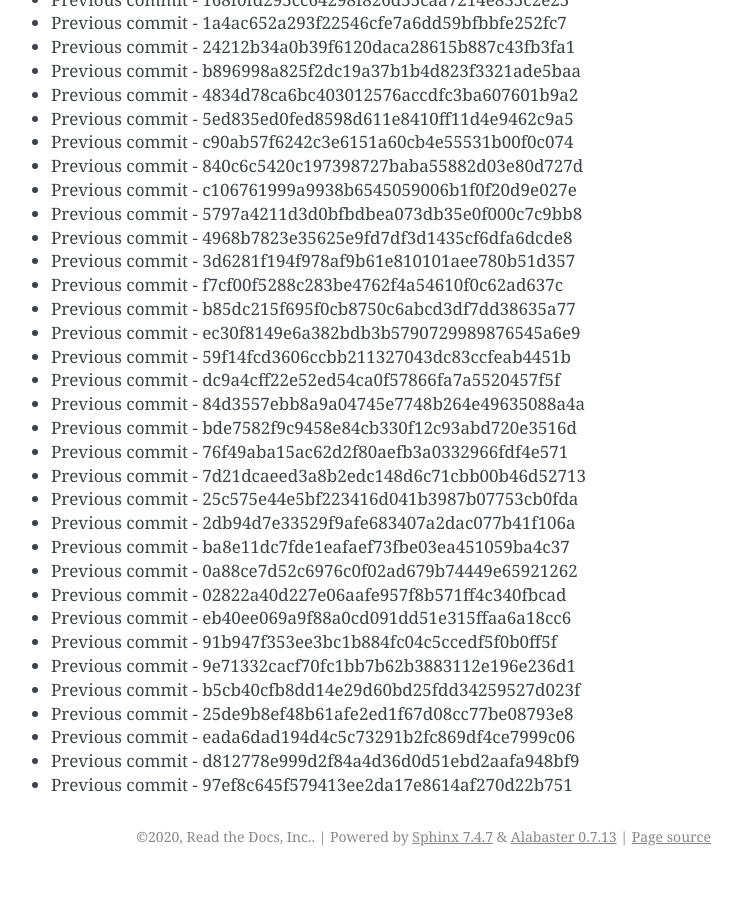
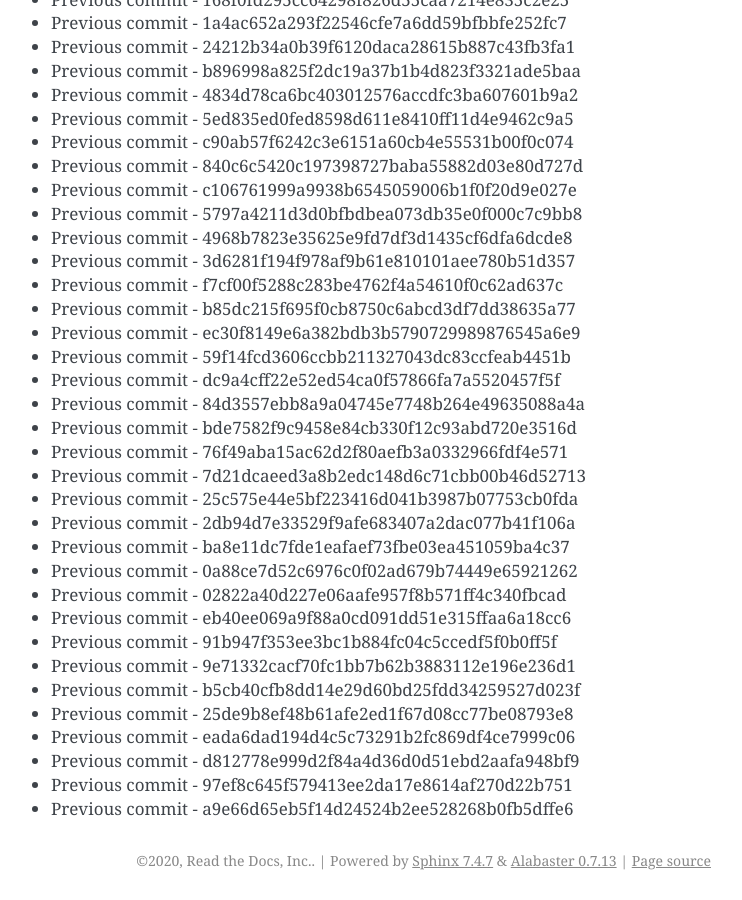
Before and after one commit to readthedocs/rtd-git-stresstest, a Sphinx documentation site: the page built from docs/updates.rst, in a window 1280 px wide and 900 px high, scrolled down 8961 px. Shown: the whole window, without its empty margins (399-1141 px from the left). Built offline with Sphinx 7.4.7, drawn with Linux system fonts in a browser that asks for light colours; before the commit the page ends 9837 px from its top, so only the background shows below that.

Commit message:
Generating commit from previous: a9e66d65eb5f14d24524b2ee528268b0fb5dffe6

```diff
--- a/docs/updates.rst
+++ b/docs/updates.rst
@@ -408,3 +408,4 @@ It can be tested for any performance characteristics.
 * Previous commit - eada6dad194d4c5c73291b2fc869df4ce7999c06
 * Previous commit - d812778e999d2f84a4d36d0d51ebd2aafa948bf9
 * Previous commit - 97ef8c645f579413ee2da17e8614af270d22b751
+* Previous commit - a9e66d65eb5f14d24524b2ee528268b0fb5dffe6
```
